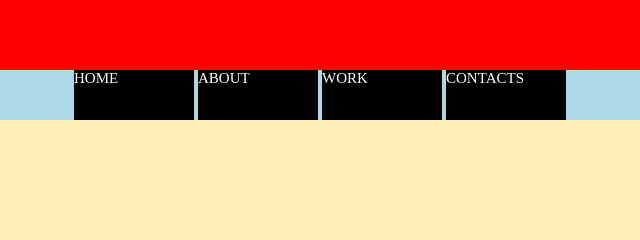
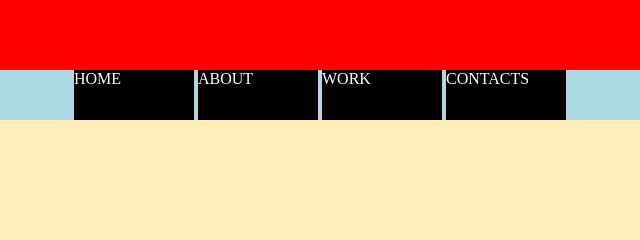
Before and after one commit to maiya-maxwell/DIG103A, a plain HTML site: page WK5/index.html in a window 1280 px wide. Shown: the part 201-441 px from the top of the page, 320-960 px from the left. Drawn offline with Linux system fonts and the light colour scheme.

Commit message:
type change in button

```diff
--- a/WK5/main.css
+++ b/WK5/main.css
@@ -29,7 +29,7 @@ body {
   background-color: black;
   margin: 2px;
   color: white;
-  font-family: "Times New Roman", Times, serif;
+  font-family: helvetica
   font-size: 15px
 
 }
```
